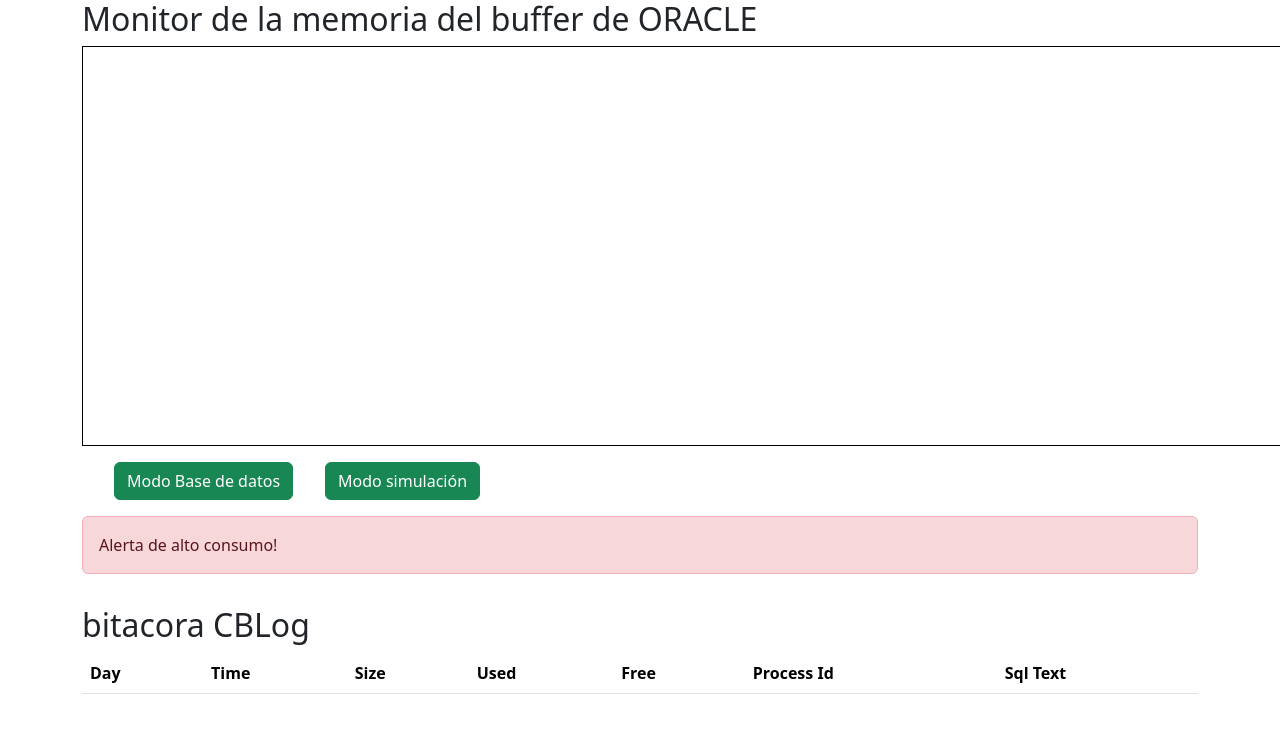
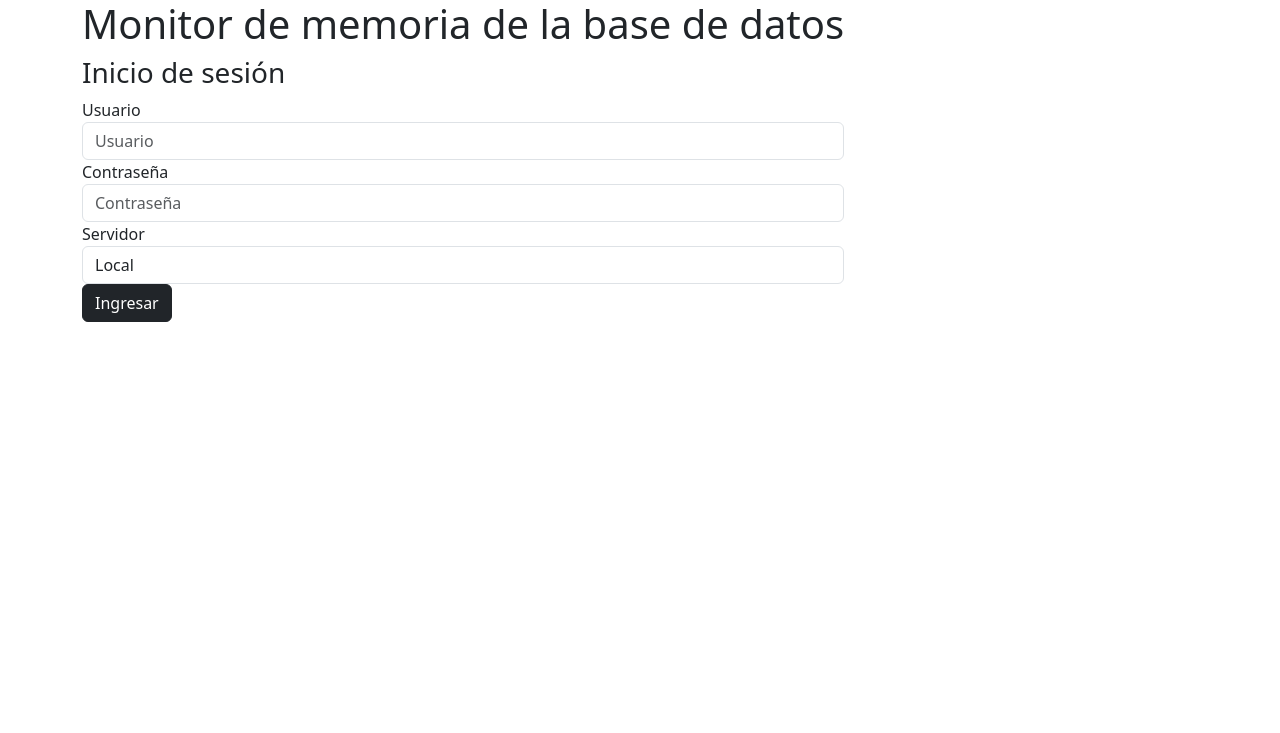
Before and after one commit to Diego-Jmc/Proyecto-Administracion-bases-de-datos, a PHP site: page /XE/ in a window 1280 px wide. Shown: the top 733 px of the page. Run offline with PHP 8.4, Linux system fonts and the light colour scheme; lists and menus that the app fills with data are empty; some libraries are stand-ins or nearby versions.

Commit message:
login implemented

```diff
--- a/index.php
+++ b/index.php
@@ -1,67 +1,50 @@
 <!DOCTYPE html>
 <html>
 <head>
-    <meta charset="UTF-8">
-    <title>Monitor de consumo de memoria </title>
+    <title>Monitor</title>
     <link rel="stylesheet" type="text/css" href="css/bootstrap.min.css">
     <link href="https://cdn.jsdelivr.net/npm/bootstrap@5.3.1/dist/css/bootstrap.min.css" rel="stylesheet" integrity="sha384-4bw+/aepP/YC94hEpVNVgiZdgIC5+VKNBQNGCHeKRQN+PtmoHDEXuppvnDJzQIu9" crossorigin="anonymous">
     <script src="https://d3js.org/d3.v6.min.js"></script>
-    <link rel="stylesheet" href="./styles.css" >
+    <link rel="stylesheet"  href="./login.css" >
 </head>
 <body>
 
-    <div class="container">
-
-    <h2>Monitor de la memoria del buffer de ORACLE</h2>
-    <svg class="memory-monitor" width="1200" height="400"></svg>
+  <div class="container d-flex login-container">
 
 
-    <div class="d-flex options-buttons">
-    <button class="btn btn-success" id="db-mode-btn"> Modo Base de datos </button>
-    <button class="btn btn-success" id="random-mode-btn"> Modo simulación </button>
-    </div>
+  <div>
+  <div class="form-group">
+
+  <h1>Monitor de memoria de la base de datos</h1>
+
+<h3>Inicio de sesión</h3>
+
+    <label for="exampleInputEmail1">Usuario</label>
+    <input type="email" class="form-control" id="exampleInputEmail1" aria-describedby="emailHelp" placeholder="Usuario">
+  </div>
+  <div class="form-group">
+    <label for="exampleInputPassword1">Contraseña</label>
+    <input type="password" class="form-control" id="exampleInputPassword1" placeholder="Contraseña">
+  </div>
+
+  <div class="form-group">
+    <label for="server-select">Servidor</label>
+    <select class="form-control" id="server-select">
+      <option>Local</option>
+      <option>Jesus</option>
+      <option>Jose</option>
+    </select>
+  </div>
+
+  <button  id="open-monitor-btn" class="btn btn-dark open-monitor-btn">Ingresar</button>
+</div>
 
 
-
-    <div id="alert" class="alert alert-danger" >
-           Alerta de alto consumo!
-    </div>
-
-    <div class="cblog-table-container">
-
-    <h2>bitacora CBLog </h2>
+  </div>
 
 
-    <table class="table">
-  <thead class="thead-dark">
-    <tr>
-    <th scope="col">Day</th>
-      <th scope="col">Time</th>
-      <th scope="col">Size</th>
-      <th scope="col">Used</th>
-      <th scope="col">Free</th>
-      <th scope="col">Process Id</th>
-      <th scope="col">Sql Text</th>
+  <script src="./login.js" ></script>
+<script src="https://cdn.jsdelivr.net/npm/bootstrap@5.3.1/dist/js/bootstrap.bundle.min.js" integrity="sha384-HwwvtgBNo3bZJJLYd8oVXjrBZt8cqVSpeBNS5n7C8IVInixGAoxmnlMuBnhbgrkm" crossorigin="anonymous"></script>
 
-    </tr>
-  </thead>
-
-
-</table>
-
-
-
-    </div>
-
-
-
-    </div>
-
-
-    <?php
-
-    ?>
-<script src="https://cdn.jsdelivr.net/npm/bootstrap@5.3.1/dist/js/bootstrap.bundle.min.js" integrity="sha384-HwwvtgBNo3bZJJLYd8oVXjrBZt8cqVSpeBNS5n7C8IVInixGAoxmnlMuBnhbgrkm" crossorigin="anonymous"></script>
-    <script src="./app"></script>
 </body>
 </html>
--- a/services/memory.php
+++ b/services/memory.php
@@ -1,4 +1,7 @@
 <?php
+
+
+
 class BufferMonitorResult {
     private $component;
     private $currentDate;
@@ -113,4 +116,7 @@ if ($row = oci_fetch_assoc($stid)) {
     echo 'No se encontraron datos';
 }
 
+
+
+
 ?>
```
Also changed, not shown: app.js (+28 -2 lines), services/cblog.php (+14 -8 lines).
